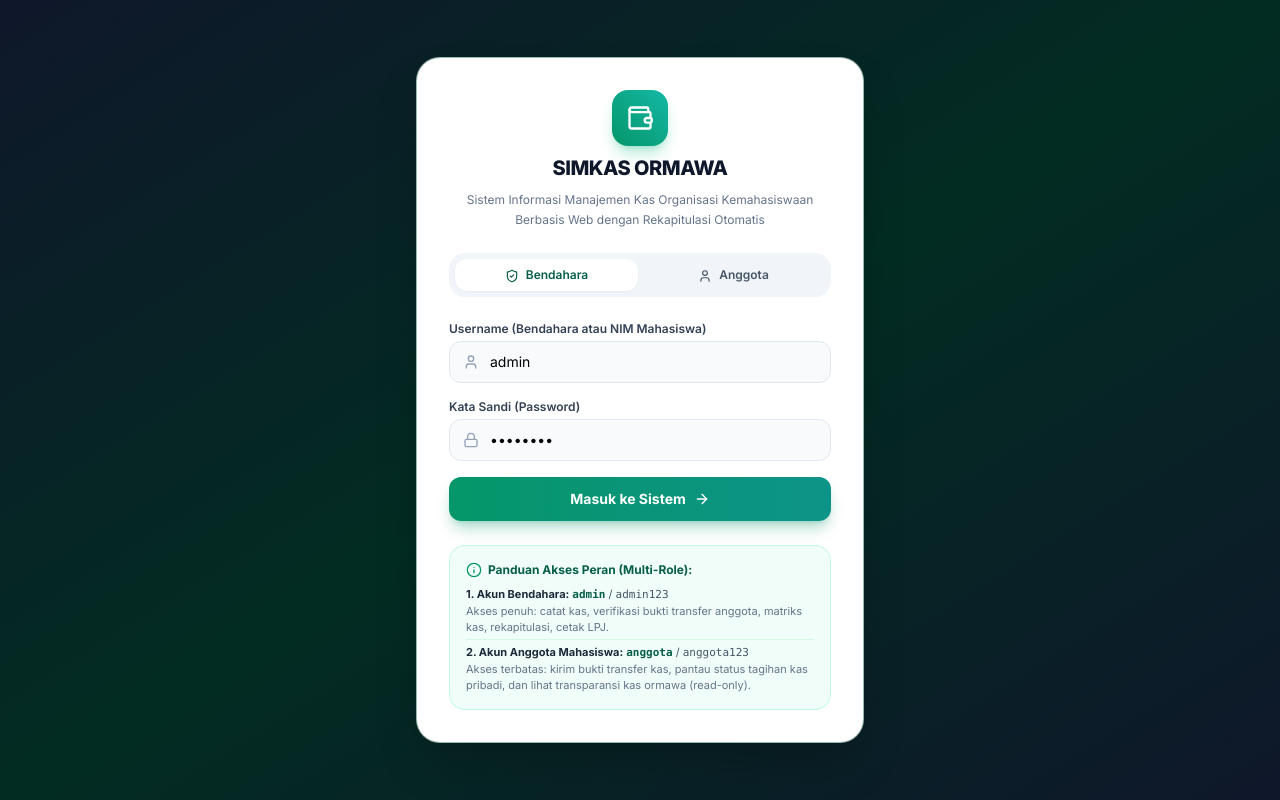
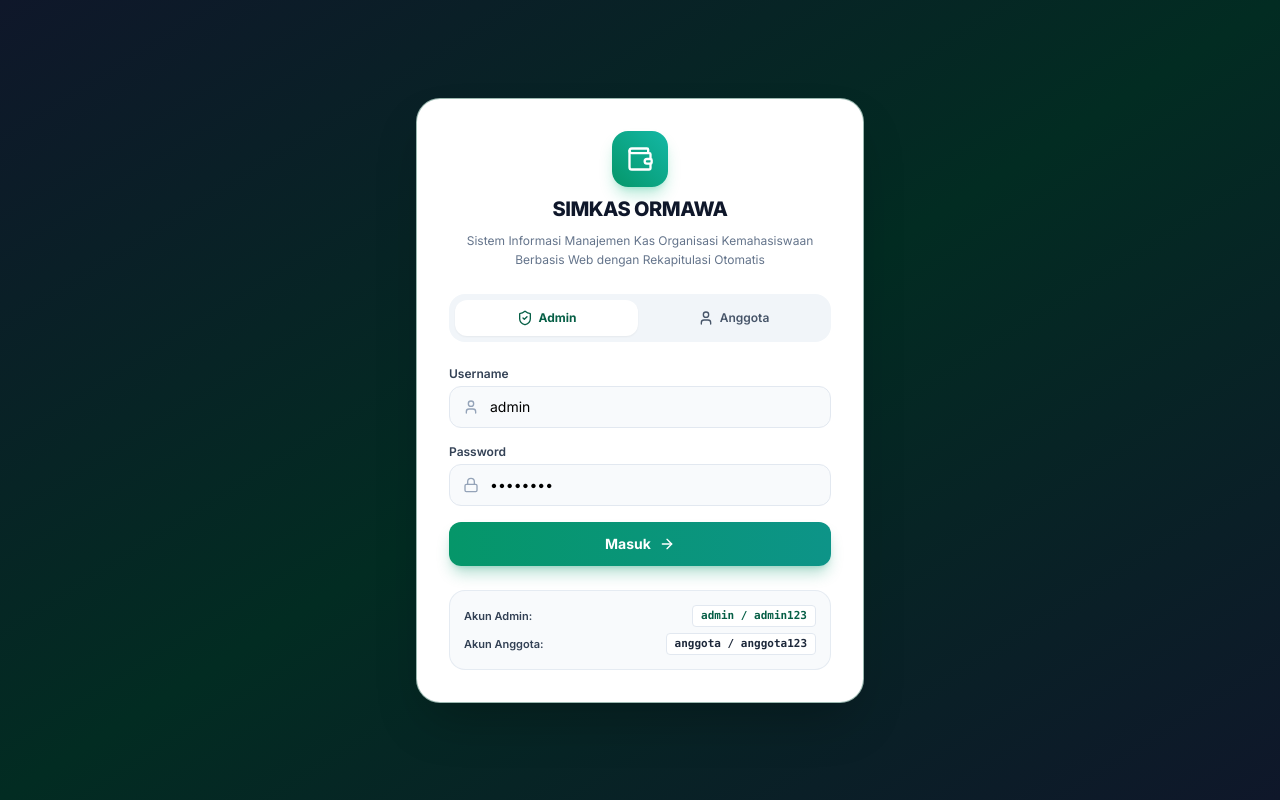
Before and after one commit to gitaxxxxxxxx/ANGGITAONLY, a Django app: page /login/ in a window 1280 px wide. Run offline with Django 5.2, Linux system fonts and the light colour scheme; data comes from the database, SQL or seed files in the repository; both versions use the stored data as it was after the commit; some libraries are stand-ins or nearby versions.

Commit message:
refactor: sederhanakan teks peran login menjadi Admin dan Anggota

```diff
--- a/templates/kas_app/login.html
+++ b/templates/kas_app/login.html
@@ -38,13 +38,15 @@
         </div>
         {% endif %}
 
-        <!-- Quick Role Switcher Buttons for Demo -->
+        <!-- Pilihan Role: Admin atau Anggota -->
         <div class="bg-slate-100 p-1.5 rounded-2xl grid grid-cols-2 gap-1 text-xs font-semibold">
-            <button type="button" onclick="fillRole('admin', 'admin123')" id="btnBendahara" class="py-2 rounded-xl text-center transition-all bg-white text-emerald-800 shadow-sm">
-                <i data-lucide="shield-check" class="w-3.5 h-3.5 inline mr-1"></i> Bendahara
+            <button type="button" onclick="fillRole('admin', 'admin123')" id="btnAdmin" class="py-2.5 rounded-xl text-center transition-all bg-white text-emerald-800 shadow-sm font-bold flex items-center justify-center space-x-1.5">
+                <i data-lucide="shield-check" class="w-4 h-4"></i>
+                <span>Admin</span>
             </button>
-            <button type="button" onclick="fillRole('anggota', 'anggota123')" id="btnAnggota" class="py-2 rounded-xl text-center transition-all text-slate-600 hover:text-slate-900">
-                <i data-lucide="user" class="w-3.5 h-3.5 inline mr-1"></i> Anggota
+            <button type="button" onclick="fillRole('anggota', 'anggota123')" id="btnAnggota" class="py-2.5 rounded-xl text-center transition-all text-slate-600 hover:text-slate-900 flex items-center justify-center space-x-1.5">
+                <i data-lucide="user" class="w-4 h-4"></i>
+                <span>Anggota</span>
             </button>
         </div>
 
@@ -52,17 +54,17 @@
         <form method="POST" class="space-y-4">
             {% csrf_token %}
             <div>
-                <label id="userLabel" class="block text-xs font-semibold text-slate-700 mb-1">Username (Bendahara atau NIM Mahasiswa)</label>
+                <label class="block text-xs font-semibold text-slate-700 mb-1">Username</label>
                 <div class="relative">
                     <span class="absolute inset-y-0 left-0 flex items-center pl-3.5 pointer-events-none text-slate-400">
                         <i data-lucide="user" class="w-4 h-4"></i>
                     </span>
-                    <input type="text" name="username" id="usernameInput" required value="admin" placeholder="admin atau NIM mahasiswa" class="w-full pl-10 pr-3.5 py-2.5 bg-slate-50 border border-slate-200 rounded-xl text-sm focus:outline-none focus:ring-2 focus:ring-emerald-500">
+                    <input type="text" name="username" id="usernameInput" required value="admin" placeholder="Masukkan username" class="w-full pl-10 pr-3.5 py-2.5 bg-slate-50 border border-slate-200 rounded-xl text-sm focus:outline-none focus:ring-2 focus:ring-emerald-500">
                 </div>
             </div>
 
             <div>
-                <label class="block text-xs font-semibold text-slate-700 mb-1">Kata Sandi (Password)</label>
+                <label class="block text-xs font-semibold text-slate-700 mb-1">Password</label>
                 <div class="relative">
                     <span class="absolute inset-y-0 left-0 flex items-center pl-3.5 pointer-events-none text-slate-400">
                         <i data-lucide="lock" class="w-4 h-4"></i>
@@ -72,28 +74,20 @@
             </div>
 
             <button type="submit" class="w-full py-3 bg-gradient-to-r from-emerald-600 to-teal-600 hover:from-emerald-700 hover:to-teal-700 text-white font-bold rounded-xl text-sm shadow-lg shadow-emerald-600/30 transition-all flex items-center justify-center space-x-2">
-                <span>Masuk ke Sistem</span>
+                <span>Masuk</span>
                 <i data-lucide="arrow-right" class="w-4 h-4"></i>
             </button>
         </form>
 
-        <!-- Role Permissions Info Box -->
-        <div class="bg-emerald-50/70 border border-emerald-200/60 rounded-2xl p-4 text-xs text-slate-600 space-y-2">
-            <div class="flex items-center space-x-1.5 text-emerald-800 font-bold">
-                <i data-lucide="info" class="w-4 h-4 text-emerald-600"></i>
-                <span>Panduan Akses Peran (Multi-Role):</span>
+        <!-- Akun Demo Sederhana -->
+        <div class="bg-slate-50 border border-slate-200/80 rounded-2xl p-3.5 text-xs text-slate-600 space-y-1.5">
+            <div class="flex justify-between items-center text-[11px]">
+                <span class="font-semibold text-slate-700">Akun Admin:</span>
+                <span class="font-mono bg-white px-2 py-0.5 rounded border border-slate-200 text-emerald-800 font-bold">admin / admin123</span>
             </div>
-            <div class="space-y-1 text-[11px]">
-                <p>
-                    <strong class="text-slate-800">1. Akun Bendahara:</strong>
-                    <span class="font-mono text-emerald-800 font-bold">admin</span> / <span class="font-mono">admin123</span><br>
-                    <span class="text-slate-500">Akses penuh: catat kas, verifikasi bukti transfer anggota, matriks kas, rekapitulasi, cetak LPJ.</span>
-                </p>
-                <p class="pt-1 border-t border-emerald-100">
-                    <strong class="text-slate-800">2. Akun Anggota Mahasiswa:</strong>
-                    <span class="font-mono text-emerald-800 font-bold">anggota</span> / <span class="font-mono">anggota123</span><br>
-                    <span class="text-slate-500">Akses terbatas: kirim bukti transfer kas, pantau status tagihan kas pribadi, dan lihat transparansi kas ormawa (read-only).</span>
-                </p>
+            <div class="flex justify-between items-center text-[11px]">
+                <span class="font-semibold text-slate-700">Akun Anggota:</span>
+                <span class="font-mono bg-white px-2 py-0.5 rounded border border-slate-200 text-slate-800 font-bold">anggota / anggota123</span>
             </div>
         </div>
     </div>
@@ -104,18 +98,18 @@
         function fillRole(role, pass) {
             const uInput = document.getElementById('usernameInput');
             const pInput = document.getElementById('passwordInput');
-            const btnB = document.getElementById('btnBendahara');
-            const btnA = document.getElementById('btnAnggota');
+            const btnAdmin = document.getElementById('btnAdmin');
+            const btnAnggota = document.getElementById('btnAnggota');
 
             uInput.value = role;
             pInput.value = pass;
 
             if (role === 'admin') {
-                btnB.className = "py-2 rounded-xl text-center transition-all bg-white text-emerald-800 shadow-sm font-bold";
-                btnA.className = "py-2 rounded-xl text-center transition-all text-slate-600 hover:text-slate-900";
+                btnAdmin.className = "py-2.5 rounded-xl text-center transition-all bg-white text-emerald-800 shadow-sm font-bold flex items-center justify-center space-x-1.5";
+                btnAnggota.className = "py-2.5 rounded-xl text-center transition-all text-slate-600 hover:text-slate-900 flex items-center justify-center space-x-1.5";
             } else {
-                btnA.className = "py-2 rounded-xl text-center transition-all bg-white text-emerald-800 shadow-sm font-bold";
-                btnB.className = "py-2 rounded-xl text-center transition-all text-slate-600 hover:text-slate-900";
+                btnAnggota.className = "py-2.5 rounded-xl text-center transition-all bg-white text-emerald-800 shadow-sm font-bold flex items-center justify-center space-x-1.5";
+                btnAdmin.className = "py-2.5 rounded-xl text-center transition-all text-slate-600 hover:text-slate-900 flex items-center justify-center space-x-1.5";
             }
         }
     </script>
```
Also changed, not shown: templates/base.html (+4 -4 lines), db.sqlite3.
